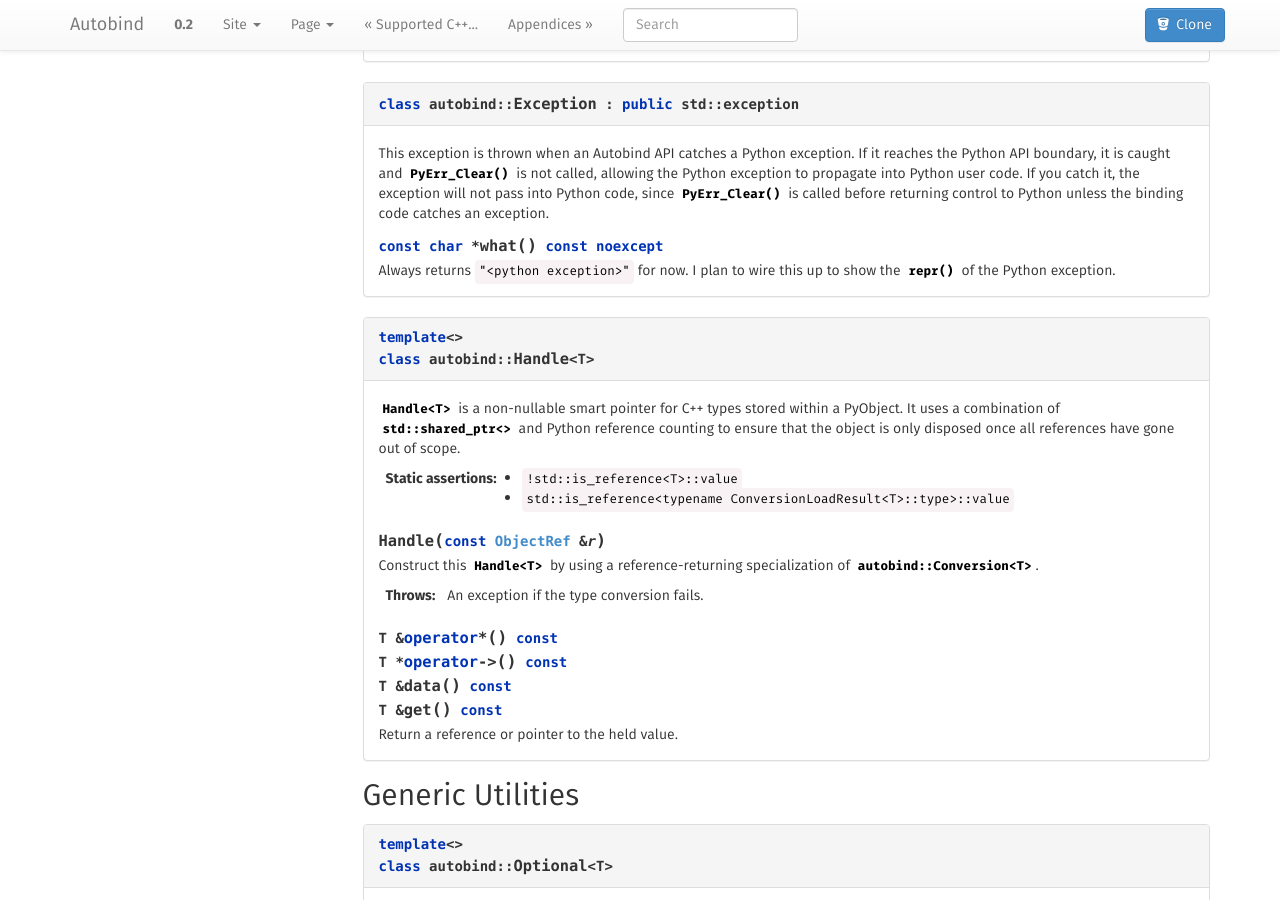
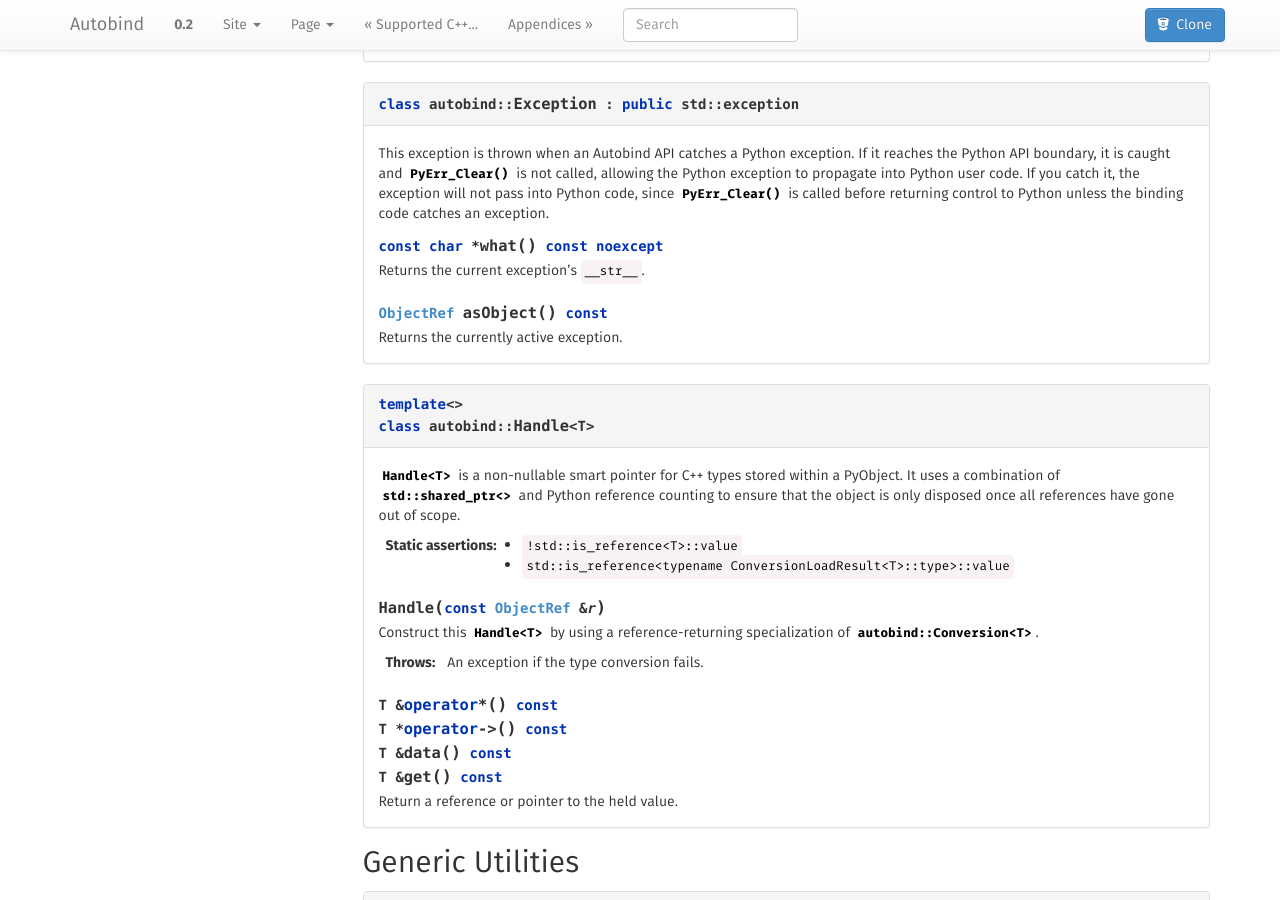
Before and after one commit to sam-roth/autobind, a Sphinx documentation site: the page built from doc/source/autobind-cxxapi.rst, in a window 1280 px wide and 900 px high, scrolled down 4525 px. Built offline with Sphinx 7.4.7, drawn with Linux system fonts in a browser that asks for light colours; nearby versions of some CDN libraries; library files that are not in the unit come from our copies; some of the changed text lies outside the part shown.

Commit message:
Update documentation to reflect implementation of exception messages. Resolves #7.

```diff
--- a/doc/source/autobind-cxxapi.rst
+++ b/doc/source/autobind-cxxapi.rst
@@ -274,10 +274,11 @@ Python Objects
 
     .. cpp:function:: const char *what() const noexcept
 
-        Always returns ``"<python exception>"`` for now. I plan to
-        wire this up to show the :py:func:`repr` of the Python exception.
+        Returns the current exception's ``__str__``.
 
+    .. cpp:function:: ObjectRef asObject() const
 
+        Returns the currently active exception.
 
 .. s*
 
```
